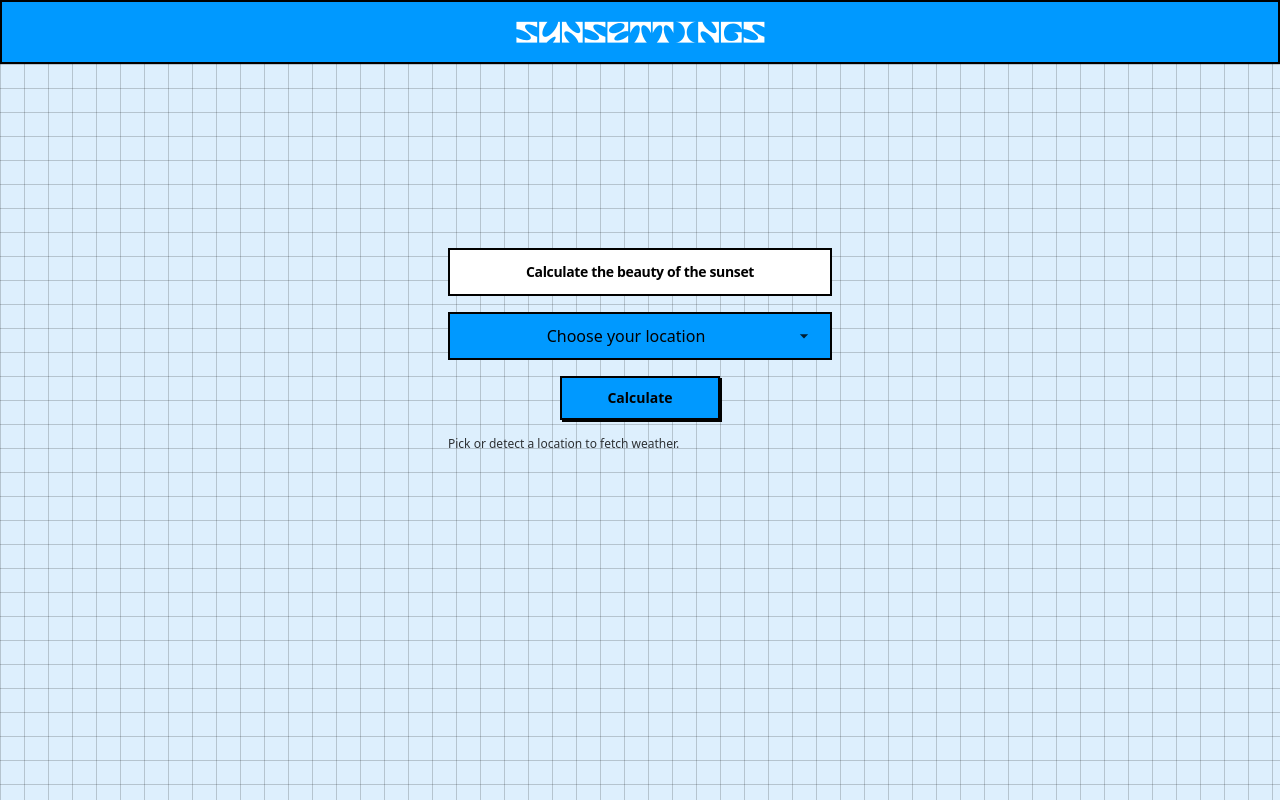
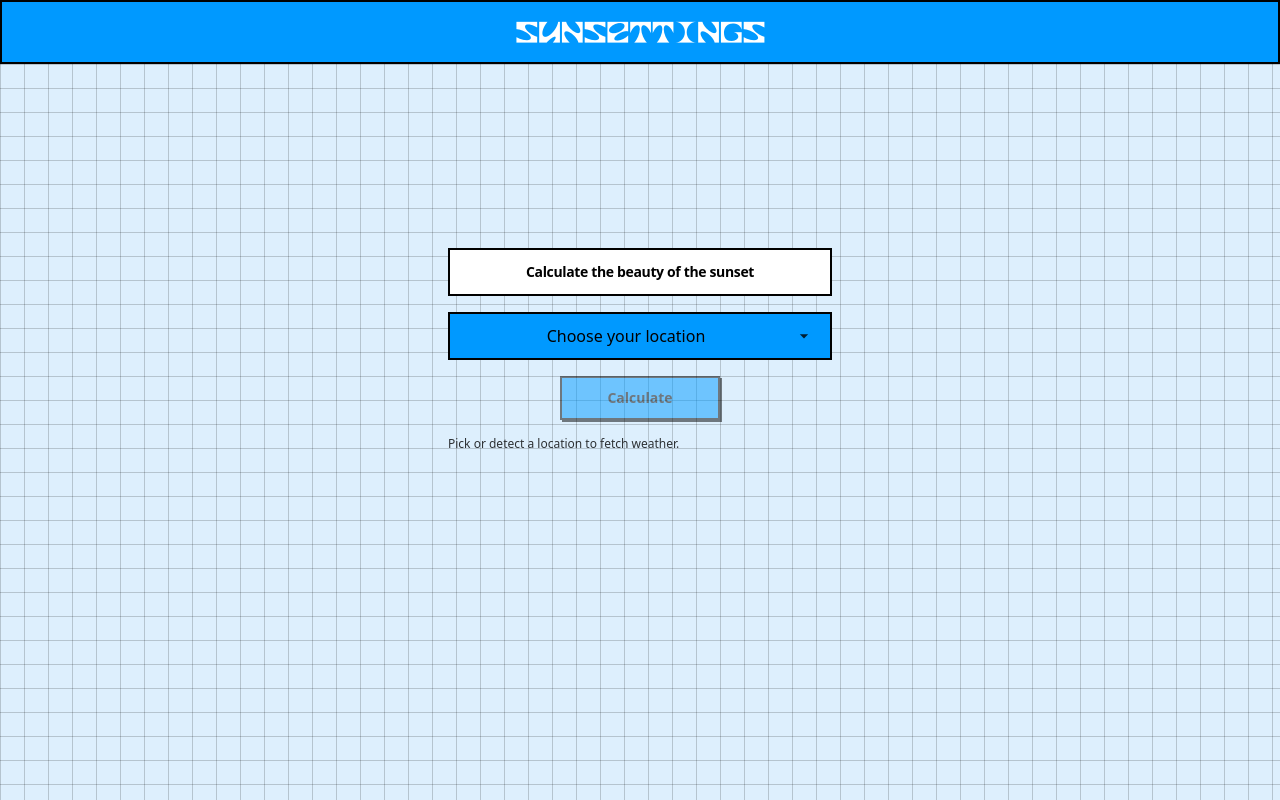
Before and after one commit to alyonafuria/sunsettings_base, a Next.js app in the folder sunsettings_base/: page / in a window 1280 px wide. Built offline with nearby package versions, Linux system fonts and the light colour scheme.

Commit message:
feat: center map on user location

```diff
--- a/sunsettings_base/src/app/map/page.tsx
+++ b/sunsettings_base/src/app/map/page.tsx
@@ -1,8 +1,29 @@
 "use client"
 
 import MapCanvas from "@/components/map/MapCanvas"
+import { useSearchParams } from "next/navigation"
+import { Suspense } from "react"
+
+function MapPageInner() {
+  const sp = useSearchParams()
+  const latStr = sp.get("lat")
+  const lonStr = sp.get("lon") || sp.get("lng")
+  const zoomStr = sp.get("zoom")
+
+  const lat = latStr ? Number(latStr) : undefined
+  const lon = lonStr ? Number(lonStr) : undefined
+  const zoom = zoomStr ? Number(zoomStr) : undefined
+
+  const hasCenter = typeof lat === "number" && !Number.isNaN(lat) && typeof lon === "number" && !Number.isNaN(lon)
+  const center = hasCenter ? { lat: lat as number, lon: lon as number } : undefined
+
+  return <MapCanvas center={center} zoom={zoom} />
+}
 
 export default function MapPage() {
-  // Fullscreen map page; center/zoom can be wired from search params later
-  return <MapCanvas />
+  return (
+    <Suspense fallback={null}>
+      <MapPageInner />
+    </Suspense>
+  )
 }
--- a/sunsettings_base/src/components/HomeHeroSection.tsx
+++ b/sunsettings_base/src/components/HomeHeroSection.tsx
@@ -55,6 +55,8 @@ export default function HomeHeroSection() {
     }
   }, [])
 
+  const canCalculate = lat != null && lon != null
+
   return (
     <div
       className={cn(
@@ -76,7 +78,12 @@ export default function HomeHeroSection() {
           variant="default"
           size="lg"
           className="w-40"
-          onClick={() => router.push("/map")}
+          disabled={!canCalculate}
+          onClick={() => {
+            if (!canCalculate) return
+            const z = 11
+            router.push(`/map?lat=${lat}&lon=${lon}&zoom=${z}`)
+          }}
         >
           <h2>Calculate</h2>
         </Button>
--- a/sunsettings_base/src/components/ui/location-combobox/hooks.ts
+++ b/sunsettings_base/src/components/ui/location-combobox/hooks.ts
@@ -58,6 +58,8 @@ export function useLocationCombobox({
           setInternalValue((iv) => iv ?? cached.value)
           setCurrentValue((cv) => cv ?? cached.value)
           onChange?.(cached.value)
+          // Also resolve coordinates by cached label so downstream can act immediately (e.g., enable Calculate)
+          try { onResolveCoords?.(cached.label) } catch {}
         }
       }
     } catch {}
@@ -163,6 +165,14 @@ export function useLocationCombobox({
     if (!inSuggest) {
       const inOpts = opts.find((o) => o.value === val)
       if (inOpts) {
+        // Persist default option selections too, so it becomes the new last-picked
+        setLastPicked(inOpts)
+        try {
+          localStorage.setItem(
+            "locationCache",
+            JSON.stringify({ label: inOpts.label, value: inOpts.value, timestamp: Date.now() }),
+          )
+        } catch {}
         try { onResolveCoords?.(inOpts.label) } catch {}
       }
     }
```
